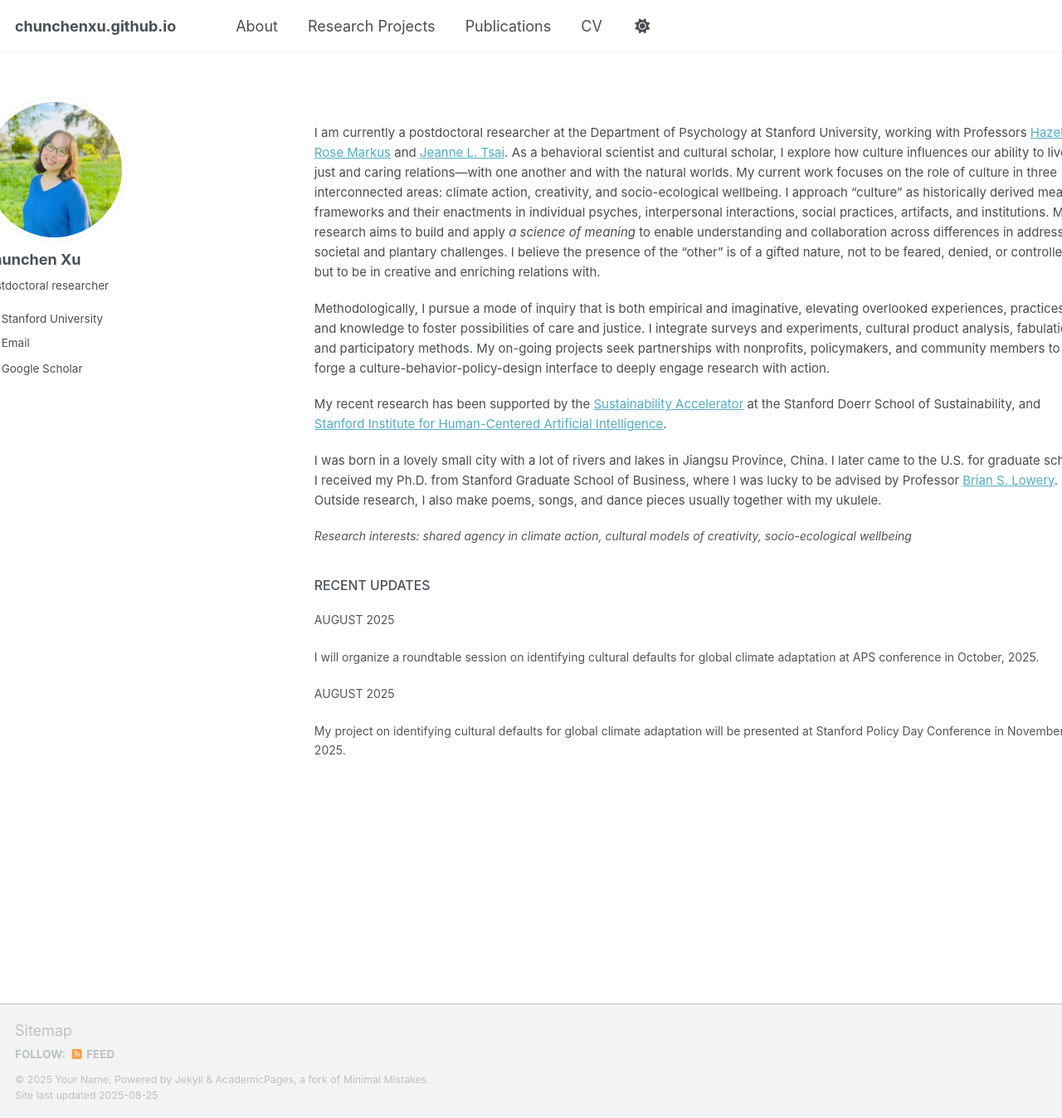
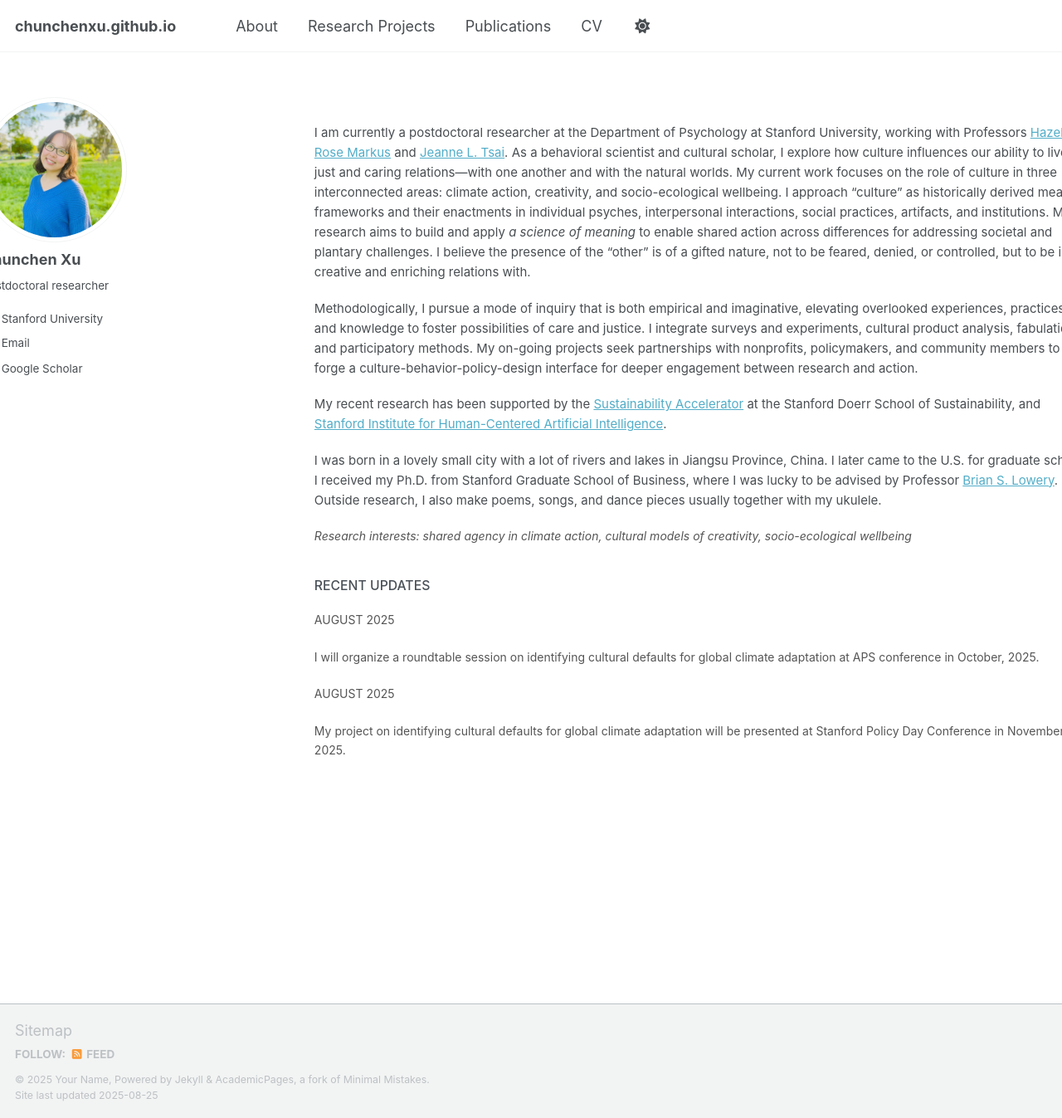
Before and after one commit to chunchenxu/chunchenxu.github.io, a Jekyll site: the page built from _pages/about.html, in a window 1280 px wide and 1347 px high. Shown: the whole window at 83% size. Built offline with Jekyll 4.4.1, drawn with Linux system fonts in a browser that asks for light colours; some web fonts are replaced; a script that is not in the unit is left out.

Commit message:
Update about.html

```diff
--- a/_pages/about.html
+++ b/_pages/about.html
@@ -9,9 +9,9 @@ redirect_from:
 
 <div class="about-container">
 
-<p>I am currently a postdoctoral researcher at the Department of Psychology at Stanford University, working with Professors <a href="https://web.stanford.edu/~hazelm/">Hazel Rose Markus</a> and <a href="https://psychology.stanford.edu/people/jeanne-l-tsai/">Jeanne L. Tsai</a>. As a behavioral scientist and cultural scholar, I explore how culture influences our ability to live in just and caring relations—with one another and with the natural worlds. My current work focuses on the role of culture in three interconnected areas: climate action, creativity, and socio-ecological wellbeing. I approach “culture” as historically derived meaning frameworks and their enactments in individual psyches, interpersonal interactions, social practices, artifacts, and institutions. My research aims to build and apply <em>a science of meaning</em> to enable understanding and collaboration across differences in addressing societal and plantary challenges. I believe the presence of the “other” is of a gifted nature, not to be feared, denied, or controlled, but to be in creative and enriching relations with. </p>
+<p>I am currently a postdoctoral researcher at the Department of Psychology at Stanford University, working with Professors <a href="https://web.stanford.edu/~hazelm/">Hazel Rose Markus</a> and <a href="https://psychology.stanford.edu/people/jeanne-l-tsai/">Jeanne L. Tsai</a>. As a behavioral scientist and cultural scholar, I explore how culture influences our ability to live in just and caring relations—with one another and with the natural worlds. My current work focuses on the role of culture in three interconnected areas: climate action, creativity, and socio-ecological wellbeing. I approach “culture” as historically derived meaning frameworks and their enactments in individual psyches, interpersonal interactions, social practices, artifacts, and institutions. My research aims to build and apply <em>a science of meaning</em> to enable shared action across differences for addressing societal and plantary challenges. I believe the presence of the “other” is of a gifted nature, not to be feared, denied, or controlled, but to be in creative and enriching relations with. </p>
 
-<p>Methodologically, I pursue a mode of inquiry that is both empirical and imaginative, elevating overlooked experiences, practices, and knowledge to foster possibilities of care and justice. I integrate surveys and experiments, cultural product analysis, fabulation, and participatory methods. My on-going projects seek partnerships with nonprofits, policymakers, and community members to forge a culture-behavior-policy-design interface to deeply engage research with action. </p>
+<p>Methodologically, I pursue a mode of inquiry that is both empirical and imaginative, elevating overlooked experiences, practices, and knowledge to foster possibilities of care and justice. I integrate surveys and experiments, cultural product analysis, fabulation, and participatory methods. My on-going projects seek partnerships with nonprofits, policymakers, and community members to forge a culture-behavior-policy-design interface for deeper engagement between research and action. </p>
 
 <p>
 My recent research has been supported by the <a href="https://sustainability-accelerator.stanford.edu/">Sustainability Accelerator</a> at the Stanford Doerr School of Sustainability, and <a href="https://hai.stanford.edu/">Stanford Institute for Human-Centered Artificial Intelligence</a>.
```
